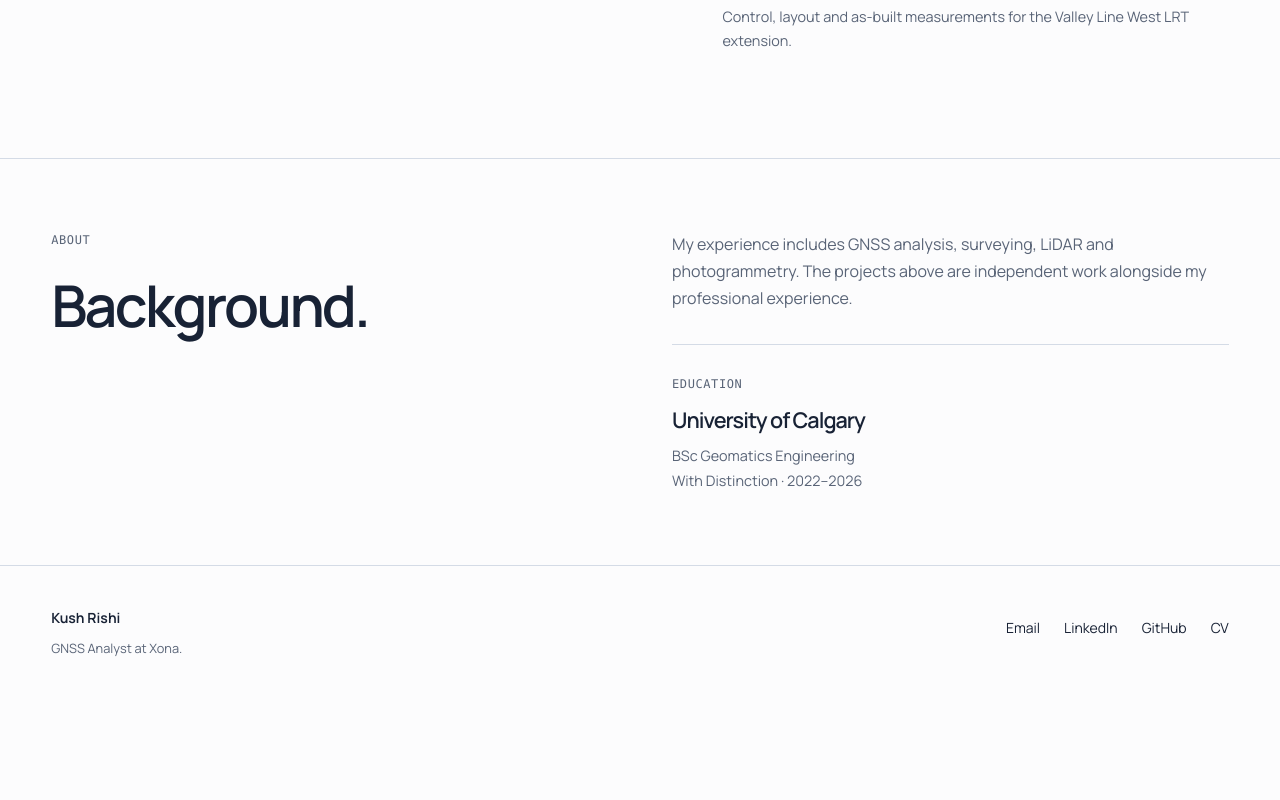
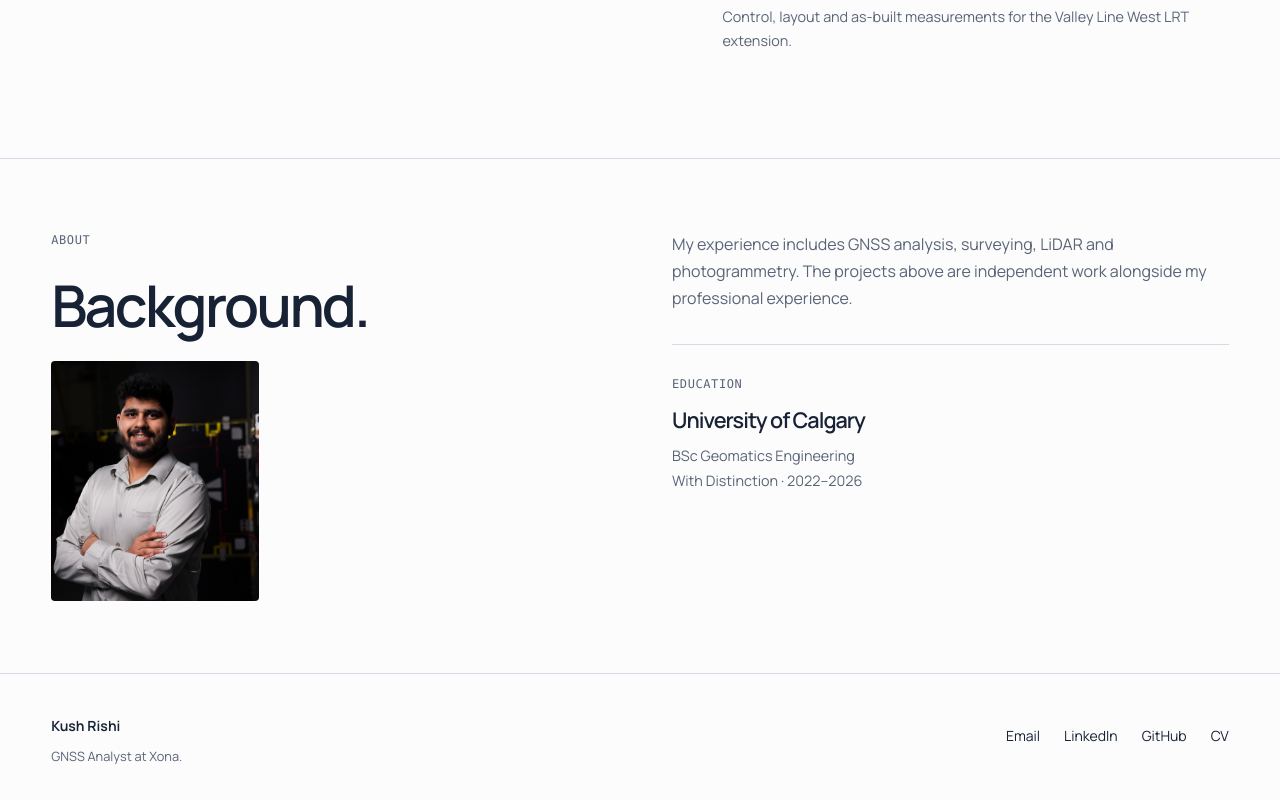
Before and after one commit to Kushrishi/kushrishi.com, a Next.js app: page / in a window 1280 px wide. Shown: the part 3620-4420 px from the top of the page. Before the commit the page ends 4328 px from the top, so only its background shows below. Built offline with nearby package versions, Linux system fonts and the light colour scheme.

Commit message:
Add professional portrait to About section (#41)

```diff
--- a/app/globals.css
+++ b/app/globals.css
@@ -592,6 +592,16 @@ figcaption a {
   color: var(--muted);
   max-width: 38rem;
   min-width: 0;
+}
+.about-portrait {
+  display: block;
+  width: 208px;
+  height: 240px;
+  max-width: 100%;
+  margin-top: 24px;
+  object-fit: cover;
+  object-position: 41% center;
+  border-radius: 4px;
 }
 .education {
   border-top: 1px solid var(--line);
--- a/app/page.tsx
+++ b/app/page.tsx
@@ -1,4 +1,5 @@
 import Link from "next/link";
+import Image from "next/image";
 import { TrueMarginHomeSummary } from "@/components/PublicationEvidence";
 import { Header, Footer } from "@/components/SiteChrome";
 import { CorrespondenceField } from "@/components/CorrespondenceField";
@@ -107,7 +108,11 @@ export default function Home() {
           </div>
         </section>
         <section className="about-section" id="about">
-          <div><p className="eyebrow">About</p><h2>Background.</h2></div>
+          <div>
+            <p className="eyebrow">About</p>
+            <h2>Background.</h2>
+            <Image className="about-portrait" src="/images/kush-rishi.jpg" alt="Kush Rishi" width={1920} height={1280} sizes="208px" />
+          </div>
           <div className="about-copy">
             <p>My experience includes GNSS analysis, surveying, LiDAR and photogrammetry. The projects above are independent work alongside my professional experience.</p>
             <div className="education"><span className="eyebrow">Education</span><h3>University of Calgary</h3><p>BSc Geomatics Engineering<br />With Distinction · 2022–2026</p></div>
```
Also changed, not shown: public/images/kush-rishi.jpg (added).
